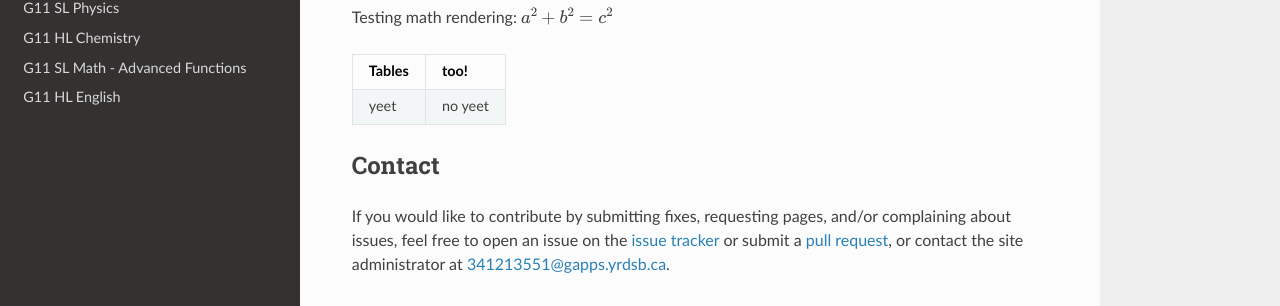
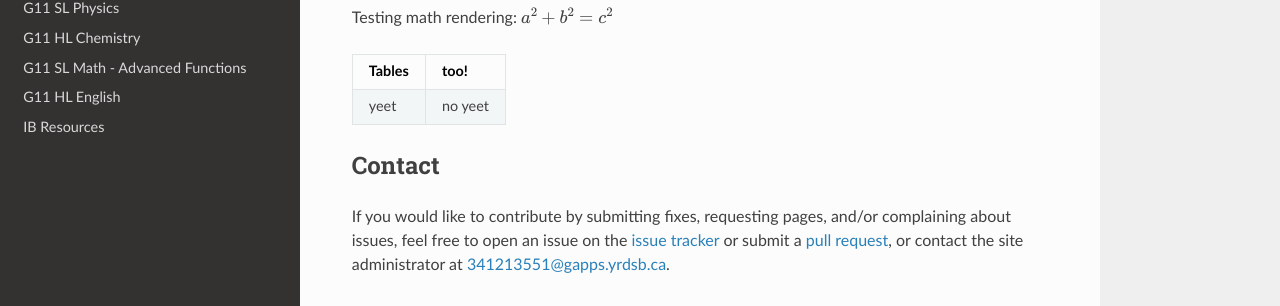
Before and after one commit to potatoeggy/eifueo, an MkDocs documentation site: the page built from docs/index.md, in a window 1280 px wide. Shown: the part 202-508 px from the top of the page. Built offline with MkDocs 1.6.1, drawn with Linux system fonts in a browser that asks for light colours; nearby versions of some CDN libraries; formulas are drawn with MathJax 3.

Commit message:
setup: add resources page

```diff
--- a/mkdocs.yml
+++ b/mkdocs.yml
@@ -5,6 +5,7 @@ nav:
   - G11 HL Chemistry: sch3uz.md
   - G11 SL Math - Advanced Functions: mhf4u7.md
   - G11 HL English: eng3uz.md
+  - IB Resources: resources.md
 theme: readthedocs
 markdown_extensions:
   - mdx_math:
```
Also changed, not shown: docs/resources.md (added, +1 -0 lines).
